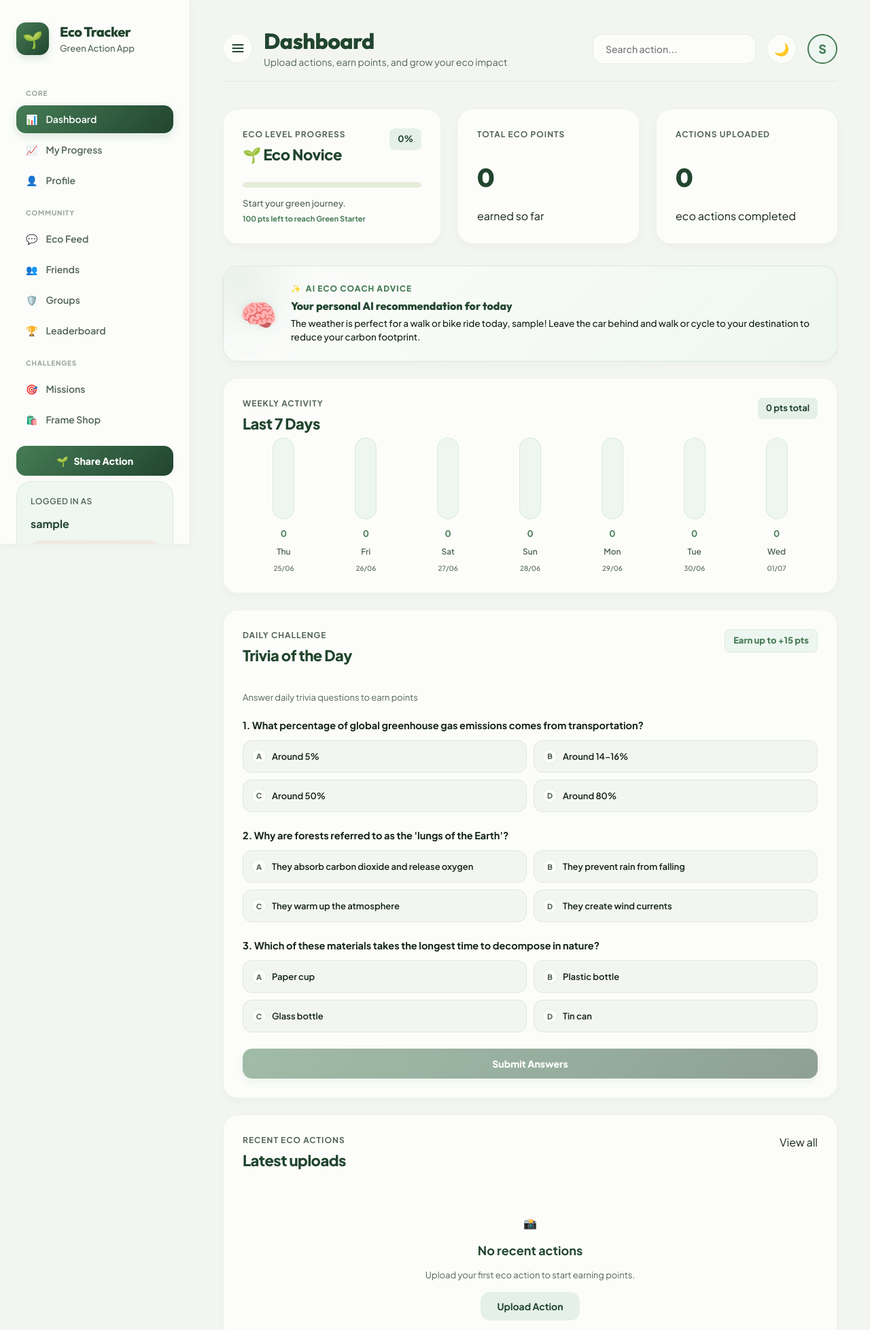
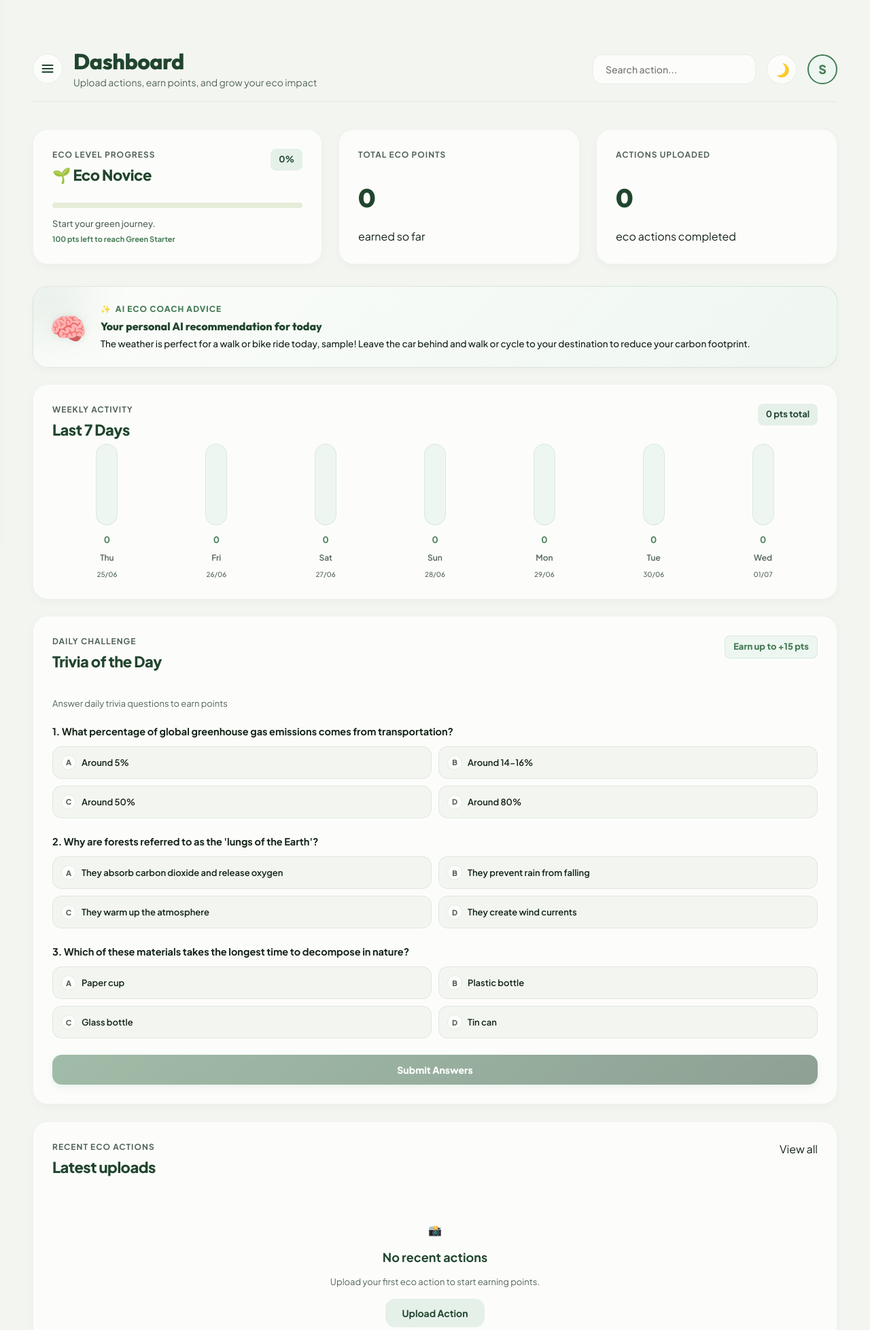
Before and after one commit to minhhuy2409/ECOTRACKER, a Django app: page / in a window 1280 px wide. Shown: the top 1957 px of the page at 68% size. Run offline with Django 5.2, Linux system fonts and the light colour scheme; the visitor is signed in with stand-in values (Sample User, id 1); data comes from the database, SQL or seed files in the repository; data that the repository does not hold is empty; some libraries are stand-ins or nearby versions.

Commit message:
Update sidebar movement test

```diff
--- a/eco_tracker/templates/base.html
+++ b/eco_tracker/templates/base.html
@@ -1,30 +1,60 @@
 {% load static %}
-
 <!DOCTYPE html>
-<html lang="en">
+<html lang="{{ current_lang|default:'en' }}">
 <head>
     <meta charset="UTF-8">
+    <meta name="viewport" content="width=device-width, initial-scale=1.0">
     <title>Eco Tracker</title>
     <link rel="stylesheet" href="{% static 'css/style.css' %}?v={% now 'U' %}">
+
+    <style>
+    /* SIDEBAR - FIXED & CLEAN */
+    .sidebar {
+        position: fixed;
+        top: 0;
+        left: 0;
+        width: 260px;
+        height: 100vh;
+        transform: translateX(-100%);
+        transition: transform 0.4s cubic-bezier(0.32, 0.72, 0, 1);
+        z-index: 1050;
+        background: var(--panel, #fff);
+        border-right: 1px solid var(--border);
+    }
+
+    .sidebar.active {
+        transform: translateX(0);
+    }
+
+    .main-content {
+        margin-left: 0;
+        transition: margin-left 0.4s cubic-bezier(0.32, 0.72, 0, 1);
+        padding-top: 70px; /* cho topbar */
+    }
+
+    .main-content.expanded {
+        margin-left: 260px;
+    }
+
+    #sidebarToggleBtn {
+        cursor: pointer;
+        transition: all 0.3s;
+    }
+
+    #themeToggleBtn {
+        transition: all 0.4s cubic-bezier(0.4, 0, 0.2, 1);
+        display: grid;
+        place-items: center;
+    }
+
+    #themeToggleBtn:hover {
+        transform: scale(1.1);
+    }
+    </style>
 </head>
-<body>
-<script>
-    // Immediate script to apply theme before rendering
-    (function() {
-        const currentTheme = localStorage.getItem('theme') || 'light';
-        if (currentTheme === 'dark') {
-            document.body.classList.add('dark-mode');
-        }
-    })();
-</script>
+<body class="{% if request.session.theme == 'dark' %}dark-mode{% endif %}">
 
 <div class="app-layout">
-    <script>
-        // Immediate check to prevent sidebar flash on load
-        if (localStorage.getItem('sidebar-collapsed') === 'true') {
-            document.currentScript.parentElement.classList.add('sidebar-collapsed');
-        }
-    </script>
     {% include "components/sidebar.html" %}
 
     <main class="main-content">
@@ -33,50 +63,70 @@
         {% if messages %}
             <div class="message-container">
                 {% for message in messages %}
-                <div class="message-box {{ message.tags }}">
-                    {{ message }}
-                </div>
+                    <div class="message-box {{ message.tags }}">{{ message }}</div>
                 {% endfor %}
             </div>
         {% endif %}
 
-    {% block content %}
-    {% endblock %}
+        {% block content %}{% endblock %}
     </main>
 </div>
 
 <script>
-    // Theme & Sidebar Toggle Logic
+// Theme Toggle mượt + icon chuyển
 document.addEventListener("DOMContentLoaded", function() {
-        const themeToggleBtn = document.getElementById("themeToggleBtn");
-        if (themeToggleBtn) {
-            // Set initial icon
-            if (document.body.classList.contains("dark-mode")) {
-                themeToggleBtn.textContent = "☀️";
-            } else {
-                themeToggleBtn.textContent = "🌙";
+    const themeBtn = document.getElementById("themeToggleBtn");
+
+    function updateThemeIcon() {
+        if (!themeBtn) return;
+        const isDark = document.body.classList.contains("dark-mode");
+        themeBtn.style.transition = "transform 0.3s ease";
+        themeBtn.textContent = isDark ? "☀️" : "🌙";
+
+        // Hiệu ứng xoay nhẹ khi đổi
+        themeBtn.style.transform = "rotate(0deg)";
+        setTimeout(() => {
+            themeBtn.style.transform = isDark ? "rotate(20deg)" : "rotate(-20deg)";
+        }, 10);
     }
 
-            themeToggleBtn.addEventListener("click", function() {
+    if (themeBtn) {
+        // Khởi tạo ngay
+        updateThemeIcon();
+
+        themeBtn.addEventListener("click", function() {
+            // Thêm class để CSS transition màu nền
             document.body.classList.toggle("dark-mode");
+
             const isDark = document.body.classList.contains("dark-mode");
             localStorage.setItem("theme", isDark ? "dark" : "light");
-                themeToggleBtn.textContent = isDark ? "☀️" : "🌙";
+
+            updateThemeIcon();
         });
     }
 
-        // Sidebar Toggle
-        const sidebarToggleBtn = document.getElementById("sidebarToggleBtn");
-        const appLayout = document.querySelector(".app-layout");
-        if (sidebarToggleBtn && appLayout) {
-            sidebarToggleBtn.addEventListener("click", function() {
-                appLayout.classList.toggle("sidebar-collapsed");
-                const isCollapsed = appLayout.classList.contains("sidebar-collapsed");
-                localStorage.setItem("sidebar-collapsed", isCollapsed ? "true" : "false");
+    // Sidebar (giữ nguyên)
+    const toggleBtn = document.getElementById("sidebarToggleBtn");
+    const sidebar = document.querySelector(".sidebar");
+    const mainContent = document.querySelector(".main-content");
+
+    if (toggleBtn && sidebar) {
+        toggleBtn.addEventListener("click", () => {
+            const willBeActive = !sidebar.classList.contains("active");
+            sidebar.classList.toggle("active");
+            if (mainContent) mainContent.classList.toggle("expanded");
+            toggleBtn.classList.toggle("active");
+            localStorage.setItem("sidebar-active", willBeActive);
         });
+    }
+
+    // Restore sidebar
+    if (localStorage.getItem("sidebar-active") === "true" && sidebar) {
+        sidebar.classList.add("active");
+        if (mainContent) mainContent.classList.add("expanded");
+        if (toggleBtn) toggleBtn.classList.add("active");
     }
 });
 </script>
-
 </body>
 </html>
```
Lines whose indentation alone changed are shown as unchanged.
